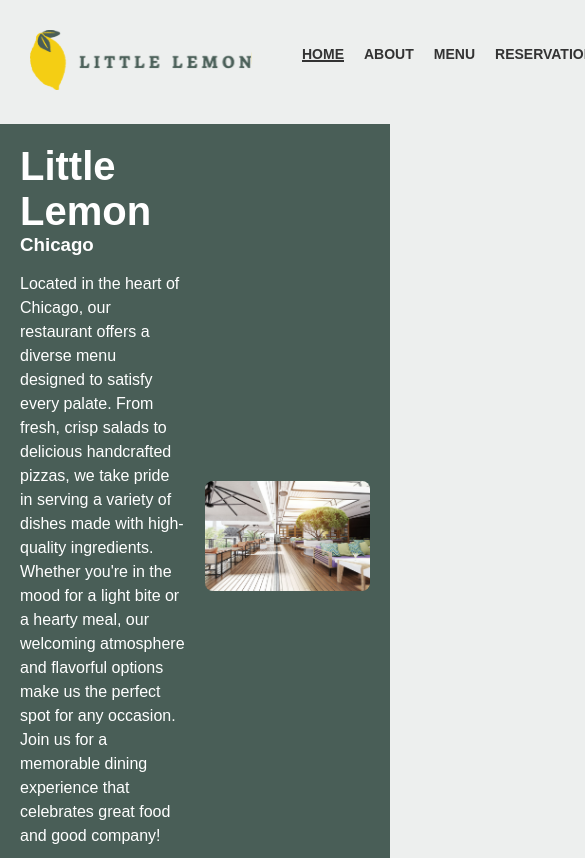
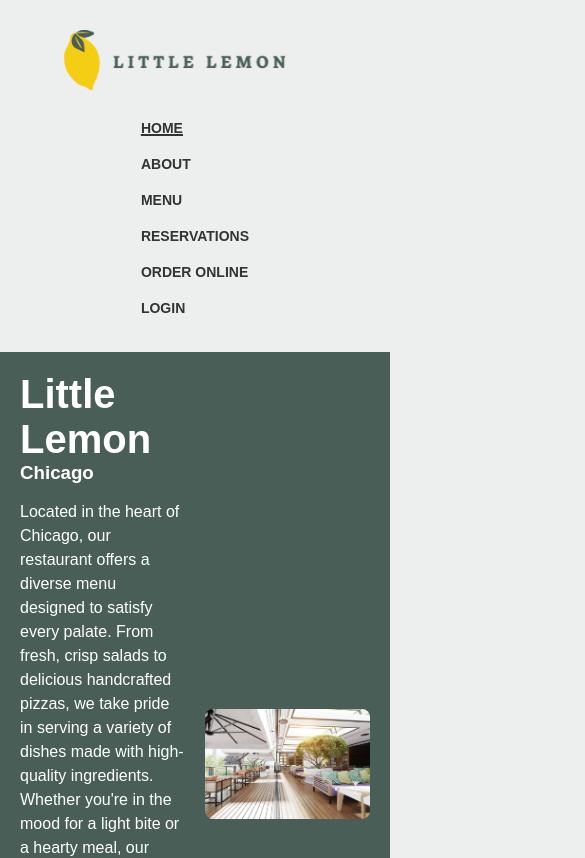
Before and after one commit to rmboloix/react-coursera, a React (Create React App) app: page / in a window 390 px wide. Shown: the top 858 px of the page, 585 px wide, since content can reach past the window. Built offline with nearby package versions, Linux system fonts and the light colour scheme.

Commit message:
added media queries

```diff
--- a/src/pages/HomePage.css
+++ b/src/pages/HomePage.css
@@ -6,6 +6,18 @@
     --highlight-color-A: #edefee;
     --highlight-color-B: #333333;
     --background: #edefee;
+}
+
+@media (max-width: 720px) {
+    header {
+        flex-direction: column;
+    }
+}
+
+@media (max-width: 540px) {
+    header nav ul {
+        flex-direction: column;
+    }
 }
 
 h1,
```
